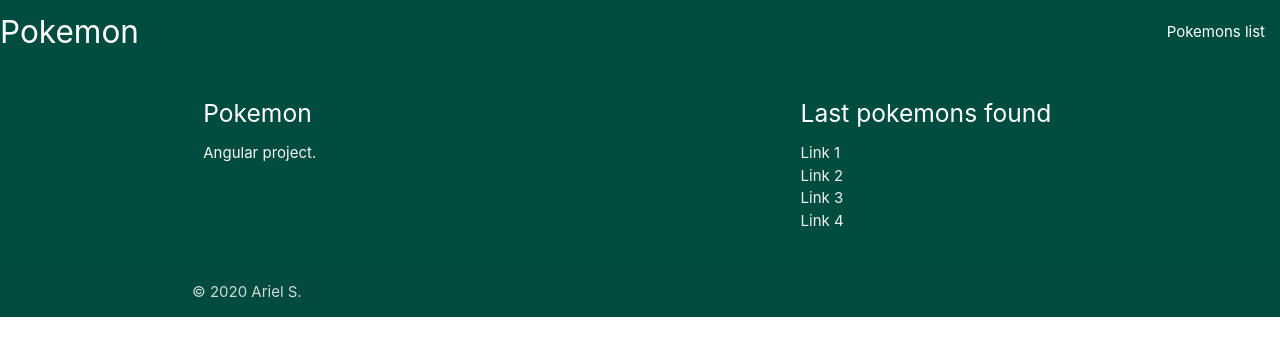
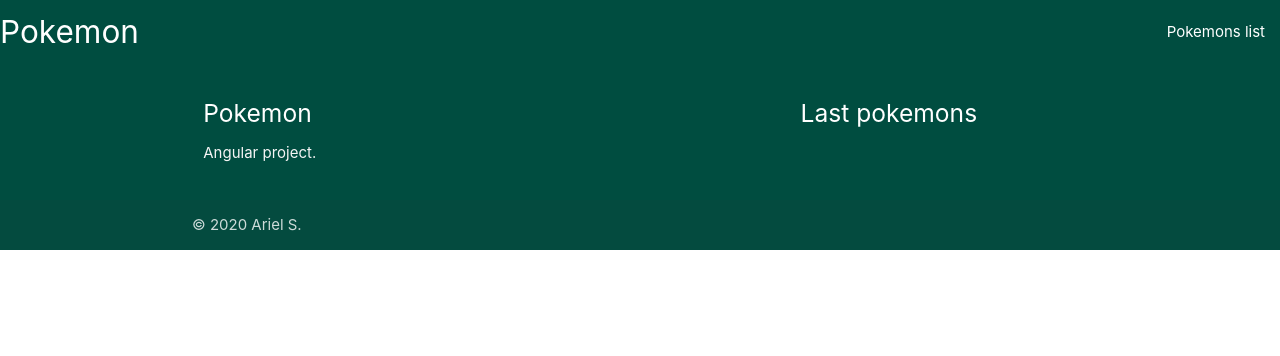
Before and after one commit to ariel-santos/pokemon, an Angular app: page /pokemon in a window 1280 px wide. Shown: the top 356 px of the page. Built offline with nearby package versions, Linux system fonts and the light colour scheme.

Commit message:
fix: footer content and integrate pokemon history

```diff
--- a/src/app/_core/_models/pokemon.ts
+++ b/src/app/_core/_models/pokemon.ts
@@ -1,9 +1,11 @@
 export class PokemonStorage {
   cards: Array<Pokemon>;
   lastUpdate: Date;
+  history: Array<Pokemon>;
 
   constructor() {
     this.cards = [];
+    this.history = [];
     this.lastUpdate = new Date();
   }
 }
--- a/src/app/dashboard/footer/footer.component.html
+++ b/src/app/dashboard/footer/footer.component.html
@@ -6,12 +6,9 @@
         <p class="grey-text text-lighten-4">Angular project.</p>
       </div>
       <div class="col l4 offset-l2 s12">
-        <h5 class="white-text"> Last pokemons found </h5>
-        <ul>
-          <li><a class="grey-text text-lighten-3" href="#!">Link 1</a></li>
-          <li><a class="grey-text text-lighten-3" href="#!">Link 2</a></li>
-          <li><a class="grey-text text-lighten-3" href="#!">Link 3</a></li>
-          <li><a class="grey-text text-lighten-3" href="#!">Link 4</a></li>
+        <h5 class="white-text"> Last pokemons  </h5>
+        <ul *ngFor="let pokemon of pokemonList.slice(0,3)">
+          <li><a class="grey-text text-lighten-3" [routerLink]="['/pokemon/detail', pokemon.id]" >{{pokemon.name}}</a></li>
         </ul>
       </div>
     </div>
--- a/src/app/dashboard/footer/footer.component.ts
+++ b/src/app/dashboard/footer/footer.component.ts
@@ -1,4 +1,5 @@
 import { Component, OnInit } from '@angular/core';
+import { PokemonService } from 'src/app/_core/_services/pokemon.service';
 
 @Component({
   selector: 'app-footer',
@@ -6,10 +7,13 @@
   styleUrls: ['./footer.component.scss']
 })
 export class FooterComponent implements OnInit {
+  pokemonStorage: any;
+  pokemonList = [];
 
   constructor() { }
 
   ngOnInit(): void {
+    this.pokemonStorage = PokemonService.PokemonList;
+    this.pokemonList = this.pokemonStorage.history;
   }
-
 }
--- a/src/app/dashboard/header/header.component.html
+++ b/src/app/dashboard/header/header.component.html
@@ -1,6 +1,6 @@
 <nav class="teal teal darken-4">
   <div class="nav-wrapper">
-    <a href="/pokemon/list" class="brand-logo"> Pokemon </a>
+    <a [routerLink]="['/pokemon/list']"  class="brand-logo"> Pokemon </a>
     <a href="#" data-target="mobile-demo" class="sidenav-trigger"><i class="material-icons">menu</i></a>
     <ul class="right hide-on-med-and-down">
       <!-- <li><a [routerLink]="['/pokemon/list']" routerLinkActive="router-link-active"> Home </a></li> -->
--- a/src/app/dashboard/pokemon/pokemon-detail/pokemon-detail.component.ts
+++ b/src/app/dashboard/pokemon/pokemon-detail/pokemon-detail.component.ts
@@ -1,6 +1,6 @@
 import { Component, OnInit } from '@angular/core';
 import { PokemonService } from 'src/app/_core/_services/pokemon.service';
-import { ActivatedRoute } from '@angular/router';
+import { ActivatedRoute, Router, NavigationEnd } from '@angular/router';
 
 @Component({
   selector: 'app-pokemon-detail',
@@ -15,20 +15,35 @@
   constructor(
     private route: ActivatedRoute,
     private pokemonService: PokemonService
-  ) { }
+  ) {
+  }
 
   ngOnInit(): void {
-    this.pokemonId = this.route.snapshot.paramMap.get('id');
-    this.pokemonStorage = PokemonService;
-    if (this.pokemonStorage.PokemonList.length) {
-      this.pokemon = this.getPokemonDetailStorage();
-    } else {
-      this.pokemon = this.getPokemonDetail();
+    this.pokemonStorage = PokemonService.PokemonList;
+
+    this.route.params.subscribe((param) => {
+      this.pokemonId = param.id;
+
+      if (this.pokemonStorage.cards.length) {
+        this.pokemon = this.getPokemonDetailStorage();
+      } else {
+        this.pokemon = this.getPokemonDetail();
+      }
+      this.addPokemonToHistory();
+    });
+  }
+
+  addPokemonToHistory() {
+    if (this.pokemon) {
+      const findPokemon = this.pokemonStorage.history.find( pokemon => pokemon.id === this.pokemon.id);
+      if (!findPokemon) {
+        this.pokemonStorage.history.unshift(this.pokemon);
+      }
     }
   }
 
   getPokemonDetailStorage() {
-    return this.pokemonStorage.PokemonList.find( pokemon => pokemon.id === this.pokemonId);
+    return this.pokemonStorage.cards.find( pokemon => pokemon.id === this.pokemonId);
   }
 
   getPokemonDetail() {
--- a/src/app/dashboard/pokemon/pokemon-list/pokemon-list.component.ts
+++ b/src/app/dashboard/pokemon/pokemon-list/pokemon-list.component.ts
@@ -15,9 +15,9 @@
   ) { }
 
   ngOnInit(): void {
-    this.pokemonStorage = PokemonService;
-    if (this.pokemonStorage.PokemonList.length) {
-      this.pokemonList = this.pokemonStorage.PokemonList;
+    this.pokemonStorage = PokemonService.PokemonList;
+    if (this.pokemonStorage.cards.length) {
+      this.pokemonList = this.pokemonStorage.cards;
     } else {
       this.getPokemons();
     }
@@ -28,7 +28,7 @@
       res => {
         if (res.length) {
           const pokemonCards = res.filter( r => r.nationalPokedexNumber );
-          this.pokemonStorage.PokemonList = pokemonCards;
+          this.pokemonStorage.cards = pokemonCards;
           this.pokemonList = pokemonCards;
         }
       }, err => {
```
